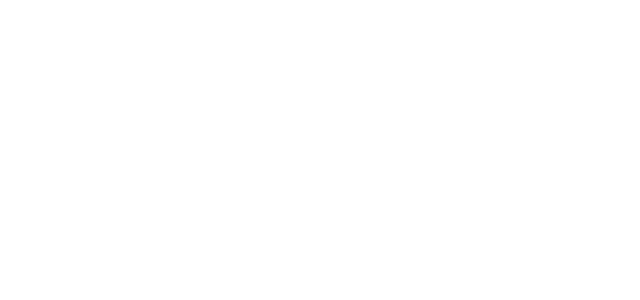
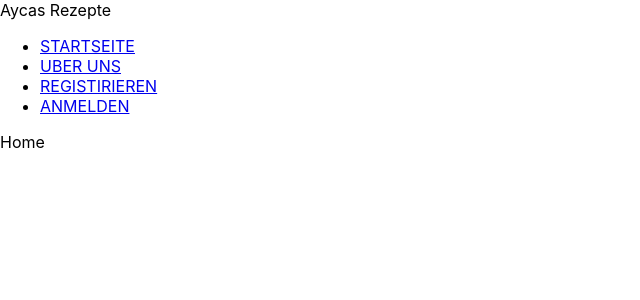
Before and after one commit to Ayca96/Recipe-App, a React (Create React App) app: page / in a window 1280 px wide. Before the commit this address had no page. Shown: the top 300 px of the page, without its empty margins (0-640 px from the left). Built offline with nearby package versions, Linux system fonts and the light colour scheme.

Commit message:
Navbar's name has been changed to MyNavbar

```diff
--- a/src/components/navbar/Navbar.jsx
+++ b/src/components/navbar/MyNavbar.jsx
@@ -1,9 +1,9 @@
 import React from 'react'
-import { NavLink } from 'react-bootstrap'
+import { NavLink } from 'react-router-dom';
 
-const Navbar = () => {
+const MyNavbar = () => {
   return (
-    <div>
+    <div className='navContainer'>
       <div>Aycas Rezepte</div>
 
       <div>
@@ -18,4 +18,4 @@ const Navbar = () => {
   )
 }
 
-export default Navbar
+export default MyNavbar
--- a/src/router/AppRouter.jsx
+++ b/src/router/AppRouter.jsx
@@ -1,14 +1,21 @@
 import React from 'react'
-import { Navbar } from 'react-bootstrap';
 import { Route, BrowserRouter as Router, Routes } from "react-router-dom";
+import Home from '../pages/home/Home';
+import About from '../pages/about/About';
+import Register from '../pages/register/Register';
+import Login from '../pages/login/Login';
+import MyNavbar from '../components/navbar/MyNavbar';
 
 const AppRouter = () => {
   return (
 
       <Router>
-        <Navbar/>
+        <MyNavbar/>
         <Routes>
-          <Route/>
+          <Route path="/" element={<Home/>}/>
+          <Route path="/über-uns" element={<About/>}/>
+          <Route path="/registirieren" element={<Register/>}/>
+          <Route path="/anmelden" element={<Login/>}/>
         </Routes>
       </Router>
 
```
